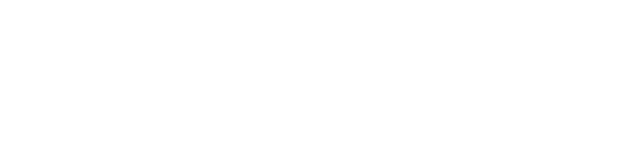
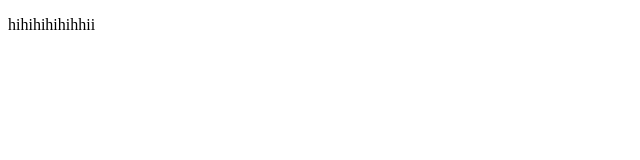
Before and after one commit to RequiemForFate/Concept-of-Fumble, a plain HTML site: page hhhh.html in a window 1280 px wide. Shown: the whole page, without its empty margins (0-640 px from the left). Drawn offline with Linux system fonts and the light colour scheme.

Commit message:
Update hhhh.html

```diff
--- a/hhhh.html
+++ b/hhhh.html
@@ -6,6 +6,6 @@
     <title>Document</title>
 </head>
 <body>
-
+    <p>hihihihihihhii</p>
 </body>
 </html>
```
